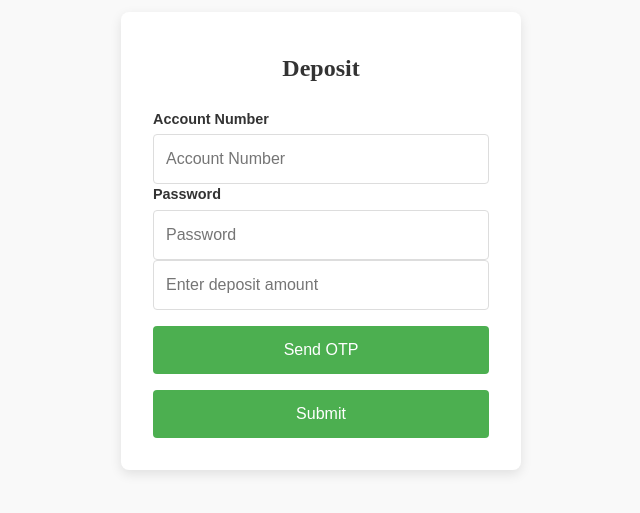
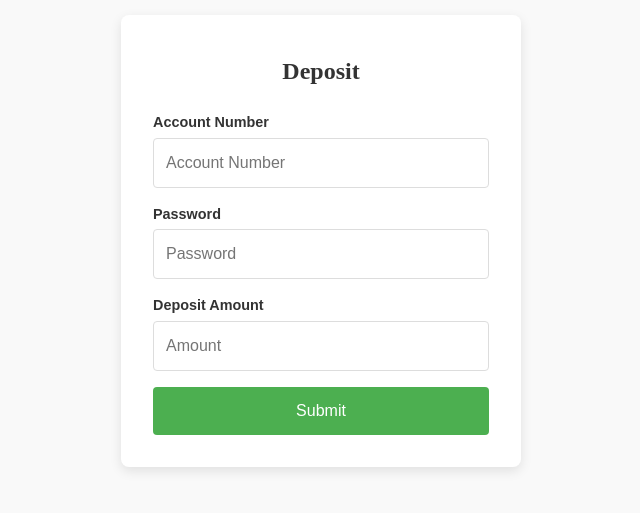
Before and after one commit to Kisara-k/bank-sys, a React (Create React App) app in the folder client/: page /deposit in a window 1280 px wide. Shown: the part 159-672 px from the top of the page, without its empty margins (319-959 px from the left). Built offline with nearby package versions, Linux system fonts and the light colour scheme.

Commit message:
Refactor Deposit page styles and add gap between input fields

```diff
--- a/client/src/pages/Deposit.js
+++ b/client/src/pages/Deposit.js
@@ -80,7 +80,7 @@ const Deposit = () => {
                     placeholder="Account Number"
                     className="input-field"
                 />
-
+               <div style={{ marginBottom: '1rem' }}></div> {/* Added gap */}
                 <label className="input-label">Password</label>
                 <input
                     type="password"
@@ -88,25 +88,17 @@ const Deposit = () => {
                     className="input-field"
                 />
 
+                <div style={{ marginBottom: '1rem' }}></div> {/* Added gap */}
+
+                <label className="input-label">Deposit Amount</label>
                 <input
-                    type="text"
+                    type="Deposit Amount"
                     value={depositAmount}
                     onChange={(e) => setDepositAmount(e.target.value)}
-                    placeholder="Enter deposit amount"
+                    placeholder="Amount"
                     className="input-field"
                 />
-                <button onClick={handleSendOtp} className="otp-button" disabled={otpSent}>
-                    {otpSent ? "OTP Sent" : "Send OTP"}
-                </button>
-                {otpSent && (
-                    <input
-                        type="text"
-                        value={otp}
-                        onChange={(e) => setOtp(e.target.value)}
-                        placeholder="Enter OTP"
-                        className="input-field"
-                    />
-                )}
+
                 <button onClick={handleDeposit} className="deposit-button">Submit</button>
                 {message.text && (
                     <p className={message.type === "success" ? "success-message" : "error-message"}>
```
